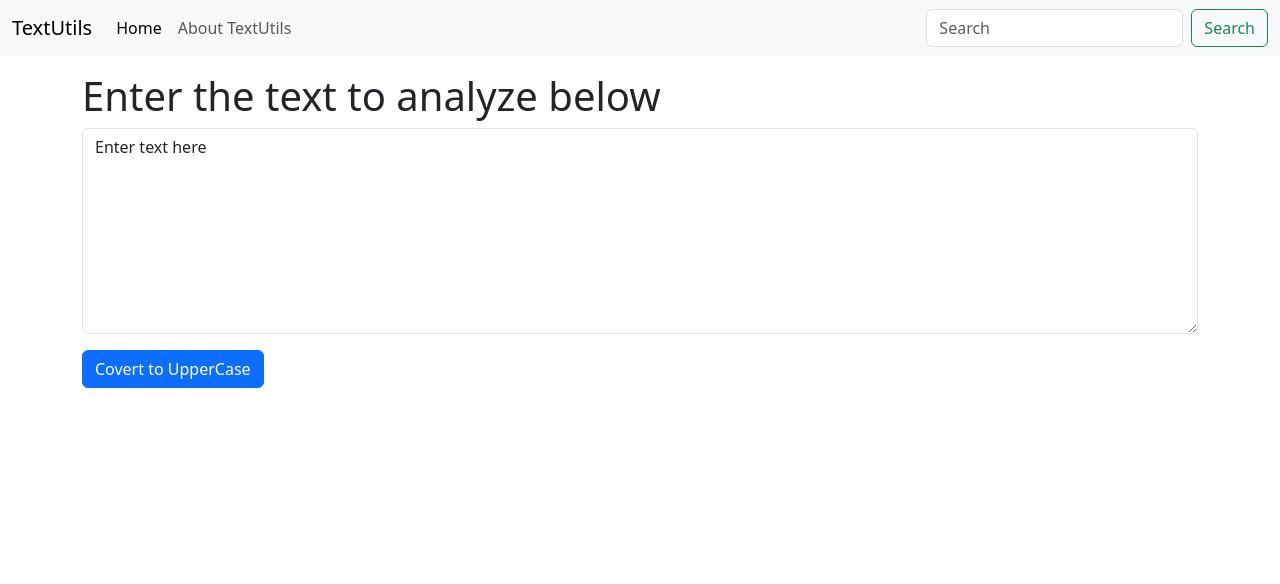
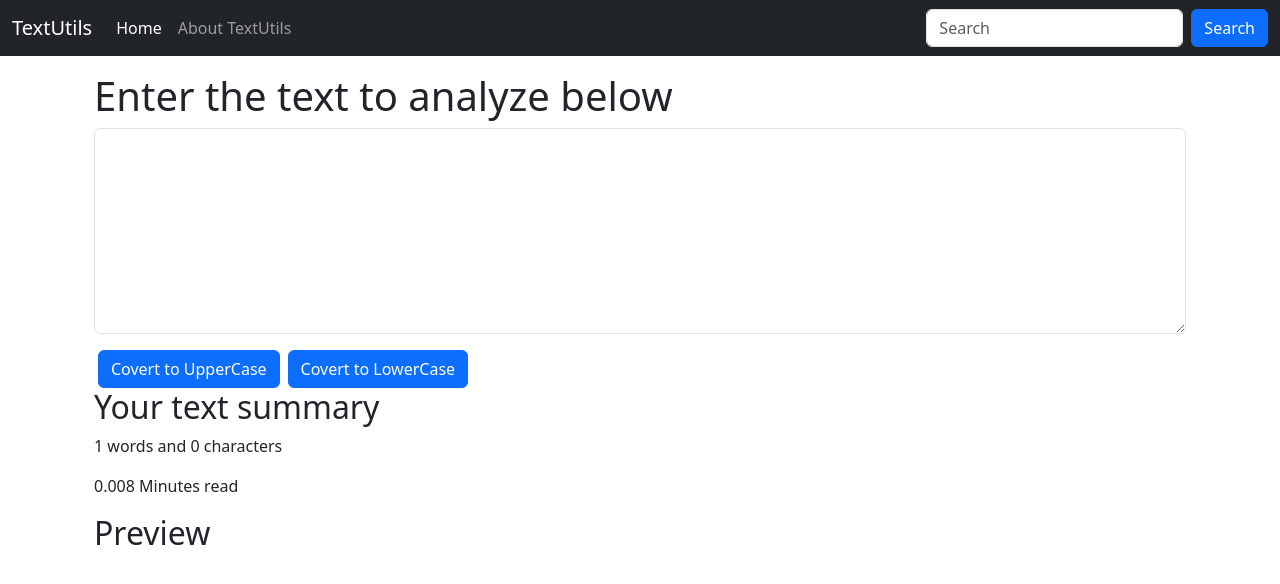
Before and after one commit to rajakumar4182/TextUtils, a React (Create React App) app: page / in a window 1280 px wide. Shown: the top 584 px of the page. Built offline with nearby package versions, Linux system fonts and the light colour scheme.

Commit message:
Added toLower functionality

```diff
--- a/src/components/Navbar.js
+++ b/src/components/Navbar.js
@@ -4,7 +4,7 @@
 
 export default function Navbar(props) {
   return (
-    <nav className="navbar navbar-expand-lg bg-body-tertiary">
+    <nav className="navbar navbar-expand-lg navbar-dark bg-dark">
   <div className="container-fluid">
     <a className="navbar-brand" href="/">{props.title}</a>
     <button className="navbar-toggler" type="button" data-bs-toggle="collapse" data-bs-target="#navbarSupportedContent" aria-controls="navbarSupportedContent" aria-expanded="false" aria-label="Toggle navigation">
@@ -21,7 +21,7 @@
       </ul>
       <form className="d-flex" role="search">
         <input className="form-control me-2" type="search" placeholder="Search" aria-label="Search"/>
-        <button className="btn btn-outline-success" type="submit">Search</button>
+        <button className="btn btn-primary" type="submit">Search</button>
       </form>
     </div>
   </div>
--- a/src/components/TextForm.js
+++ b/src/components/TextForm.js
@@ -6,15 +6,22 @@
     let newText = text.toUpperCase();
     setText(newText);
   }
+  const handleLoClick = ()=>{
+    // console.log("UpperCase was clicked: " + text);
+    let newText = text.toLowerCase();
+    setText(newText);
+  }
   const handleOnChange = (event)=>{
     // console.log("On change ");
     setText(event.target.value);
   }
-  const [text, setText] = useState('Enter text here');
+
+  const [text, setText] = useState('');
   // text = "new text" // wrong way to change the state
   // setText("new Text"); // correct way to change the state
   return (
-    <div>
+    <>
+      <div className="container">
         <h1>{props.heading}</h1>
         <div className="mb-3">
           <textarea
@@ -25,7 +32,16 @@
             rows="8"
           ></textarea>
         </div>
-      <button className="btn btn-primary" onClick={handleUpClick}>Covert to UpperCase</button>
+        <button className="btn btn-primary mx-1" onClick={handleUpClick}>Covert to UpperCase</button>
+        <button className="btn btn-primary mx-1" onClick={handleLoClick}>Covert to LowerCase</button>
       </div>
+      <div className="container">
+        <h2>Your text summary</h2>
+        <p>{text.split(" ").length} words and {text.length} characters</p>
+        <p>{0.008 * text.split(" ").length } Minutes read</p>
+        <h2>Preview</h2>
+        <p>{text}</p>
+      </div>
+    </>
   );
 }
```
Lines whose indentation alone changed are shown as unchanged.
